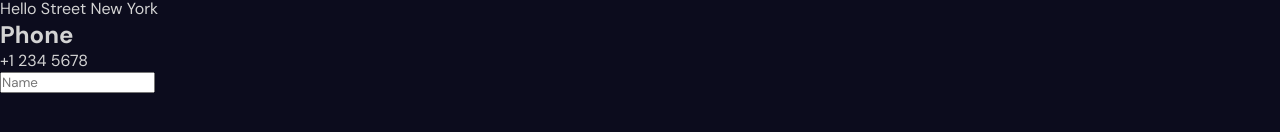
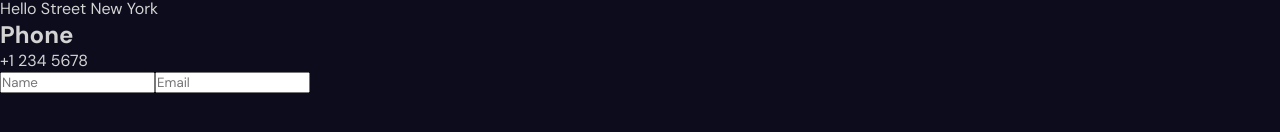
Before and after one commit to erickdc7/react-portfolio-7, a React (Vite) app: page / in a window 1280 px wide. Shown: the part 6649-6781 px from the top of the page. Built offline with nearby package versions, Linux system fonts and the light colour scheme.

Commit message:
add input email

```diff
--- a/src/components/contact/Contact.jsx
+++ b/src/components/contact/Contact.jsx
@@ -22,6 +22,7 @@ const Contact = () => {
             <div className="formContainer">
                 <form>
                     <input type="text" placeholder="Name" />
+                    <input type="email" placeholder="Email" />
                 </form>
             </div>
         </div>
```
